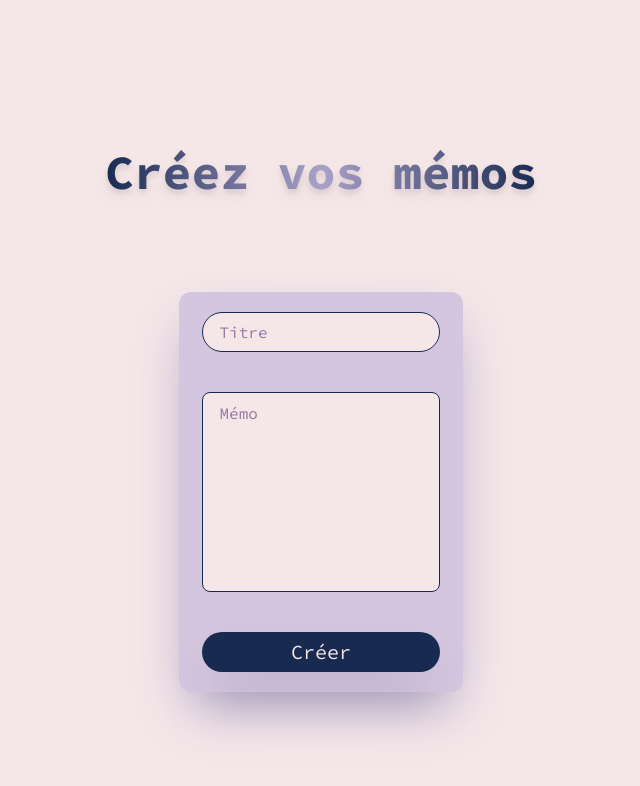
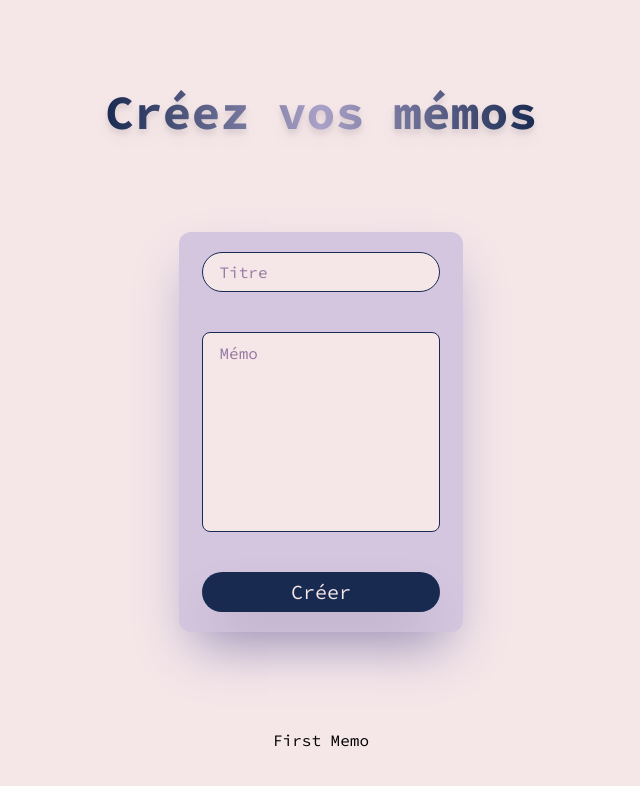
Before and after one commit to tbrindejonc/memo-app, a React (Vite) app: page / in a window 1280 px wide. Shown: the top 786 px of the page, without its empty margins (319-959 px from the left). Built offline with nearby package versions, Linux system fonts and the light colour scheme.

Commit message:
feat: use memo bar

```diff
--- a/src/App.tsx
+++ b/src/App.tsx
@@ -1,10 +1,12 @@
 import MemoForm from '@/components/MemoForm';
+import MemoBar from '@/components/MemoBar';
 
 export default function App() {
   return (
     <div id='App' className={'w-full h-screen bg-light flex flex-col items-center justify-center space-y-24 font-SourceCodePro'}>
       <h1 className={'app-title'}>Créez vos mémos</h1>
       <MemoForm />
+      <MemoBar />
     </div>
   );
 }
```
